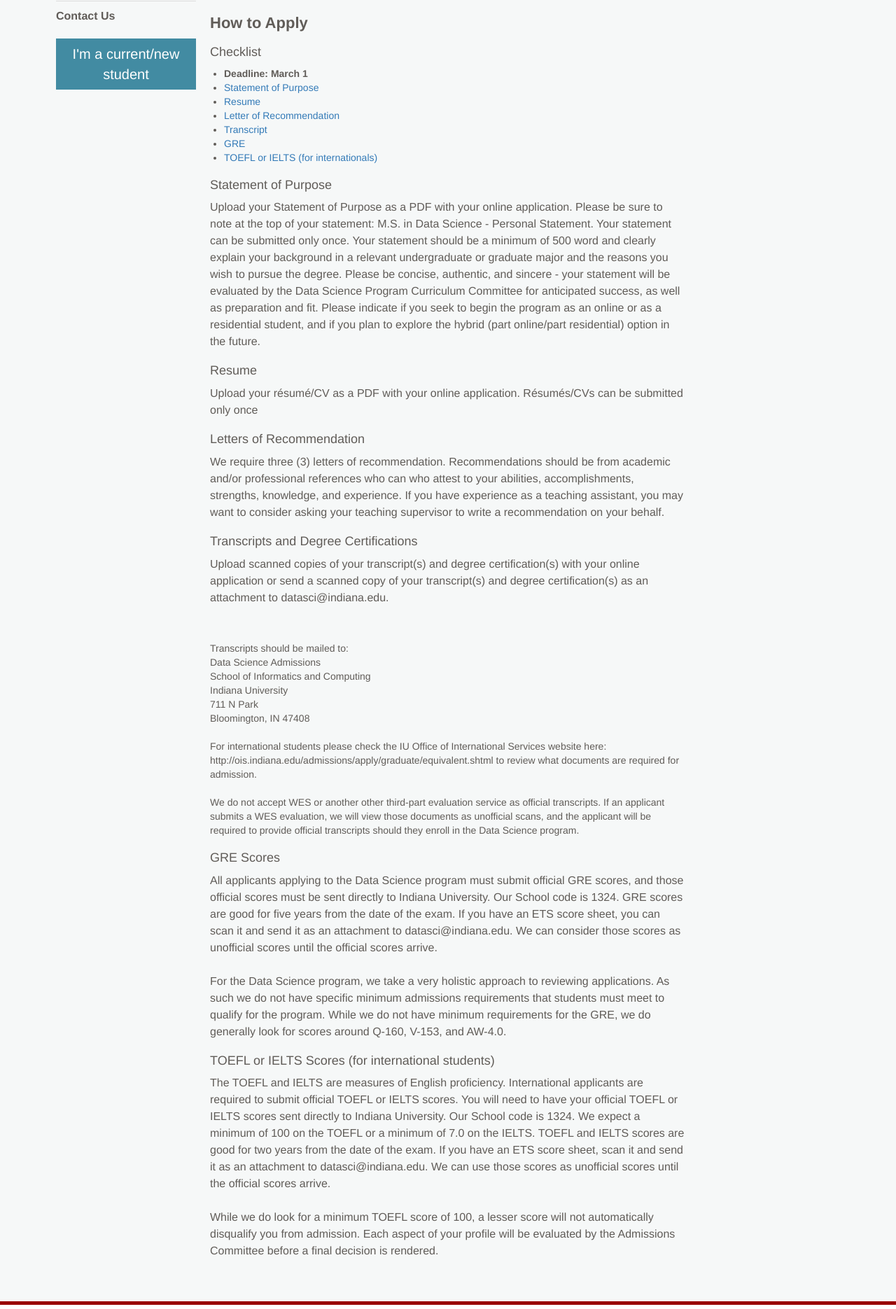
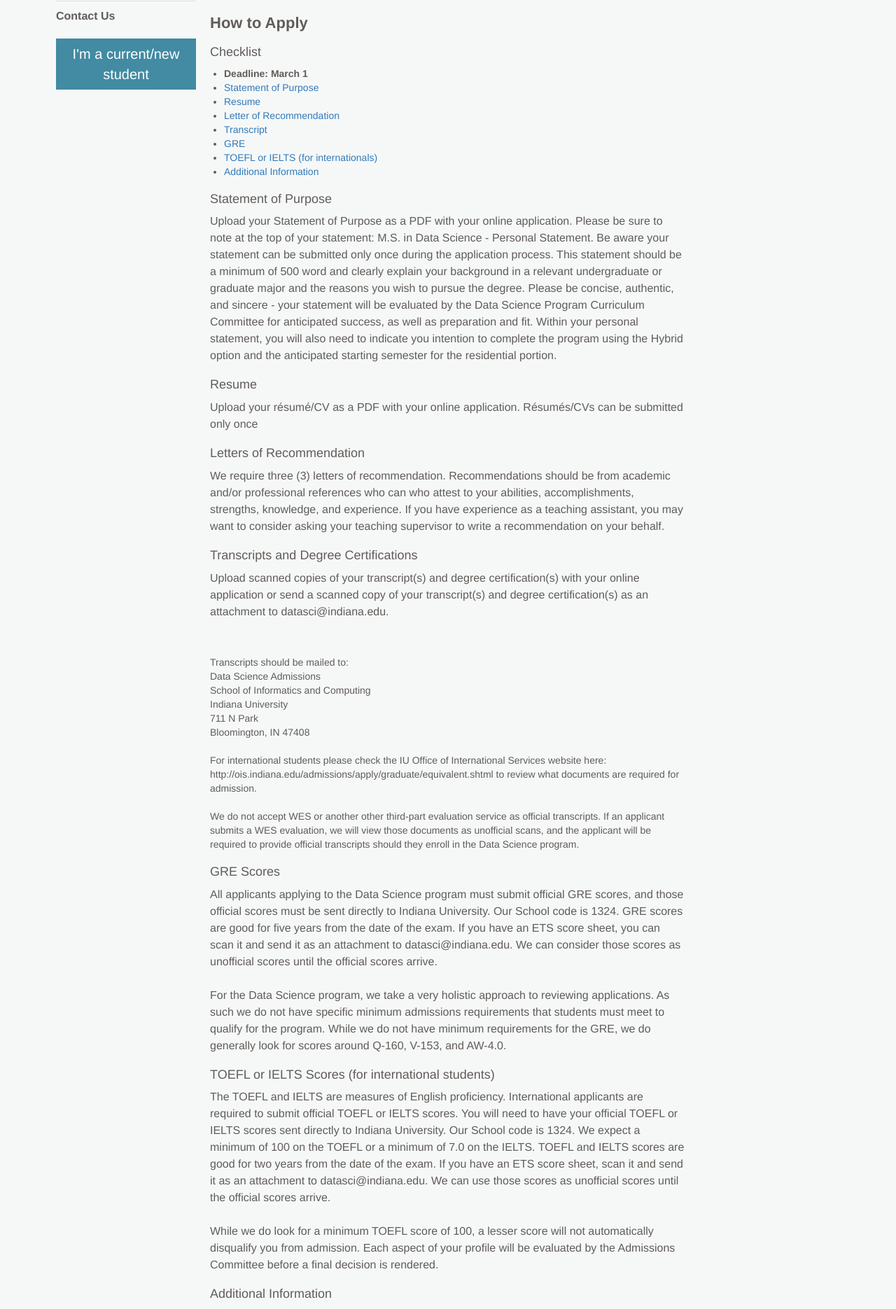
Before and after one commit to liyangguang/soic-datascience, a PHP site: page /hybrid.php in a window 1280 px wide. Shown: the part 949-2819 px from the top of the page at 70% size. Run offline with PHP 8.4, Linux system fonts and the light colour scheme; some libraries are stand-ins or nearby versions; some web fonts are replaced.

Commit message:
content update

```diff
--- a/certificate.php
+++ b/certificate.php
@@ -28,7 +28,7 @@
 <h3 id="resume" class="content-sub">Resume</h3>
 <p class="content-content">Upload your résumé/CV as a PDF with your online application. Résumés/CVs can be submitted only once</p>
 <h3 id="recommendation" class="content-sub">Letters of Recommendation</h3>
-<p class="content-content">We require three (3) letters of recommendation. Recommendations should be from academic and/or professional references who can who attest to your abilities, accomplishments, strengths, knowledge, and experience. If you have experience as a teaching assistant, you may want to consider asking your teaching supervisor to write a recommendation on your behalf.</p>
+<p class="content-content">We require three (3) letters of recommendation. Recommendations should be from academic and/or professional references who can who attest to your abilities, accomplishments, strengths, knowledge, and experience. If you have experience as a teaching assistant, you may want to consider asking your teaching supervisor to write a recommendation on your behalf. Please note that if you have been working in a related career for at least two years, or if your academic work is in a tech-related field, one letter of recommendation will suffice.</p>
 
     </main>
     <?php
--- a/degrees.php
+++ b/degrees.php
@@ -30,7 +30,7 @@
 			<td>30 on campus</td>
 			<td>~$40,927.98 (Out-of-State/International)<br>~$14,374.98 (In-State) *</td>
 			<td>GRE, TOEFL/IELTS (intl.)</td>
-			<td>March 1</td><!--
+			<td>Feb 1</td><!--
 			<td>OPT & CPT</td> --></tr>
 		<tr>
 			<td><a class="degree-name" href="online.php">Online M.S.</a></td>
--- a/hybrid.php
+++ b/hybrid.php
@@ -24,9 +24,10 @@
 	<li><a href="#transcript">Transcript</a></li>
 	<li><a href="#gre">GRE</a></li>
 	<li><a href="#toefl">TOEFL or IELTS (for internationals)</a></li>
+  <li><a href="#additional">Additional Information</a></li>
 </ul>
 <h3 id="sop" class="content-sub">Statement of Purpose</h3>
-<p class="content-content">Upload your Statement of Purpose as a PDF with your online application. Please be sure to note at the top of your statement: M.S. in Data Science - Personal Statement. Your statement can be submitted only once. Your statement should be a minimum of 500 word and clearly explain your background in a relevant undergraduate or graduate major and the reasons you wish to pursue the degree. Please be concise, authentic, and sincere - your statement will be evaluated by the Data Science Program Curriculum Committee for anticipated success, as well as preparation and fit. Please indicate if you seek to begin the program as an online or as a residential student, and if you plan to explore the hybrid (part online/part residential) option in the future.</p>
+<p class="content-content">Upload your Statement of Purpose as a PDF with your online application. Please be sure to note at the top of your statement: M.S. in Data Science - Personal Statement. Be aware your statement can be submitted only once during the application process. This statement should be a minimum of 500 word and clearly explain your background in a relevant undergraduate or graduate major and the reasons you wish to pursue the degree. Please be concise, authentic, and sincere - your statement will be evaluated by the Data Science Program Curriculum Committee for anticipated success, as well as preparation and fit. Within your personal statement, you will also need to indicate you intention to complete the program using the Hybrid option and the anticipated starting semester for the residential portion.</p>
 <h3 id="resume" class="content-sub">Resume</h3>
 <p class="content-content">Upload your résumé/CV as a PDF with your online application. Résumés/CVs can be submitted only once</p>
 <h3 id="recommendation" class="content-sub">Letters of Recommendation</h3>
@@ -52,6 +53,8 @@ For the Data Science program, we take a very holistic approach to reviewing appl
 <p class="content-content">The TOEFL and IELTS are measures of English proficiency. International applicants are required to submit official TOEFL or IELTS scores. You will need to have your official TOEFL or IELTS scores sent directly to Indiana University. Our School code is 1324. We expect a minimum of 100 on the TOEFL or a minimum of 7.0 on the IELTS. TOEFL and IELTS scores are good for two years from the date of the exam. If you have an ETS score sheet, scan it and send it as an attachment to datasci@indiana.edu. We can use those scores as unofficial scores until the official scores arrive.
 <br><br>
 While we do look for a minimum TOEFL score of 100, a lesser score will not automatically disqualify you from admission. Each aspect of your profile will be evaluated by the Admissions Committee before a final decision is rendered.</p>
+<h3 id="addition" class="content-sub">Additional Information</h3>
+<p class="content-content">In order to successfully transition from the Online portion of the program to the Residential portion, you will need to place a formal request by March 1st of the year in which you want to begin the residential portion. You must have completed or be currently completing the 12 credit hour required portion online. This request should be addressed to the Data Science Graduate Office at datasci@indiana.edu. Once this request has been approved, the Data Science Graduate Office will then prepare an updated admissions letter from the School of Informatics and Computing. Note for International Students: A copy of your updated admissions letter will be forwarded to the Indiana University Office of International Services for additional verification. Their office will then advise on financial and other documentation needed for visa processing, along with information on International Orientation for new students to IUB campus.</p>
 
     </main>
     <?php
--- a/online.php
+++ b/online.php
@@ -44,7 +44,7 @@ For international students please check the IU Office of International Services
 We do not accept WES or another other third-part evaluation service as official transcripts. If an applicant submits a WES evaluation, we will view those documents as unofficial scans, and the applicant will be required to provide official transcripts should they enroll in the Data Science program.</p>
 
 <h3 id="gre" class="content-sub">GRE Scores</h3>
-<p class="content-content">* The GRE is required for the MS in Data Science degree programs. Applicants who have completed another graduate degree, and/or have relevant work experience can apply to waive the GRE requirement. To apply for the waiver, please email dsadvise@indiana.edu. Include a copy of your resume/CV and scans of your transcripts for consideration. Our School code is 1324.</p>
+<p class="content-content">* The GRE is required for all MS in Data Science degree programs, however applicants who have completed another graduate degree and/or have relevant work experience can apply to waive this requirement. To apply for the waiver, please submit the <a href="https://docs.google.com/forms/d/16pOdkqnzHefAoPVIjz_-KlZbtLlytM5ze0W_KxkD6FM/formResponse">Data Science GRE Waiver Request Form</a> with your resume/CV and transcript(s) to the Data Science Graduate Office via email at <a href="mailto:datasci@indiana.edu">datasci@indiana.edu</a>. You will receive an email from our program in 2-3 business days in regards to your request.. Our School code is 1324.</p>
 
     </main>
     <?php
--- a/residential.php
+++ b/residential.php
@@ -17,7 +17,7 @@
 <h2 id="howto" class="content-heading">How to Apply</h2>
 <h3 class="content-sub">Checklist</h3>
 <ul class="checklist">
-	<li><b>Deadline: March 1</b></li>
+	<li><b>Deadline: Feb 1</b></li>
 	<li><a href="#sop">Statement of Purpose</a></li>
 	<li><a href="#resume">Resume</a></li>
 	<li><a href="#recommendation">Letter of Recommendation</a></li>
```
